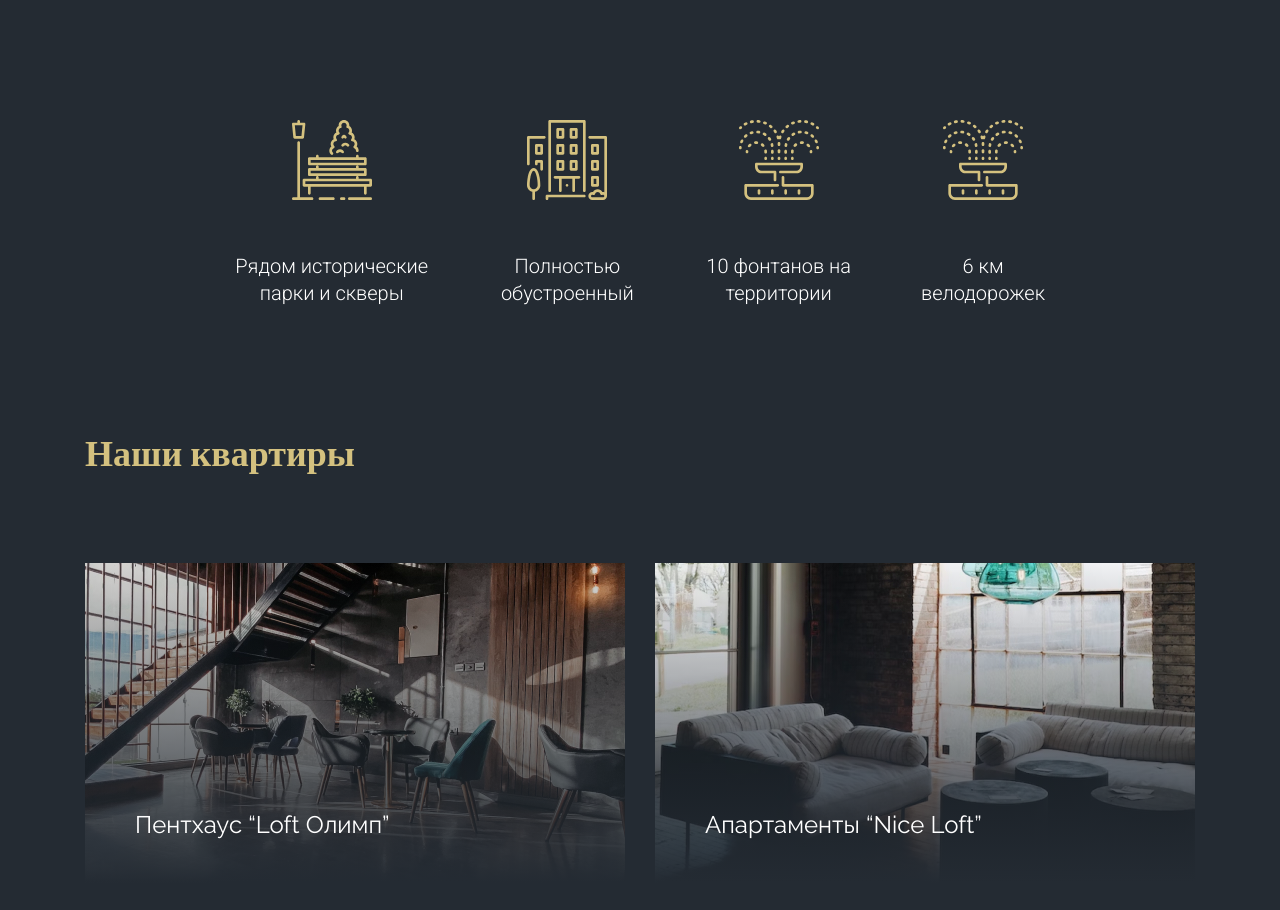
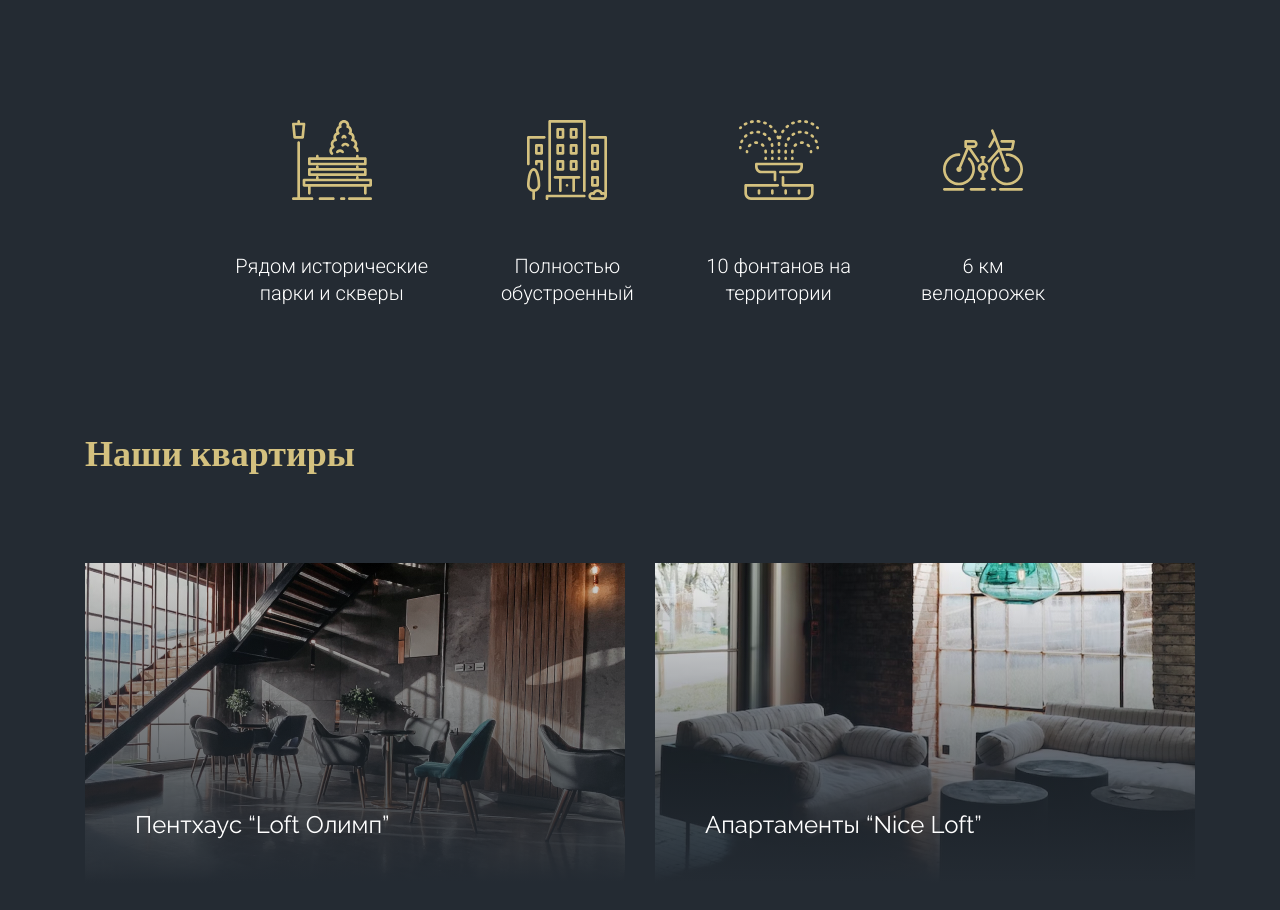
Before and after one commit to Zoom2432/Loft_House, a plain HTML site: page index.html in a window 1280 px wide. Shown: the part 840-1750 px from the top of the page. Drawn offline with nearby package versions, Linux system fonts and the light colour scheme.

Commit message:
fixed bicycle

```diff
--- a/index.html
+++ b/index.html
@@ -71,7 +71,7 @@
                     </div>
 
                     <div class="benefits_item">
-                        <img src="./img/benefits/fountain.svg" alt="" class="benefits_item_img">
+                        <img src="./img/benefits/bicycle.svg" alt="" class="benefits_item_img">
                         <p class="benefits_item_text">6 км велодорожек</p>
                     </div>
 
```
